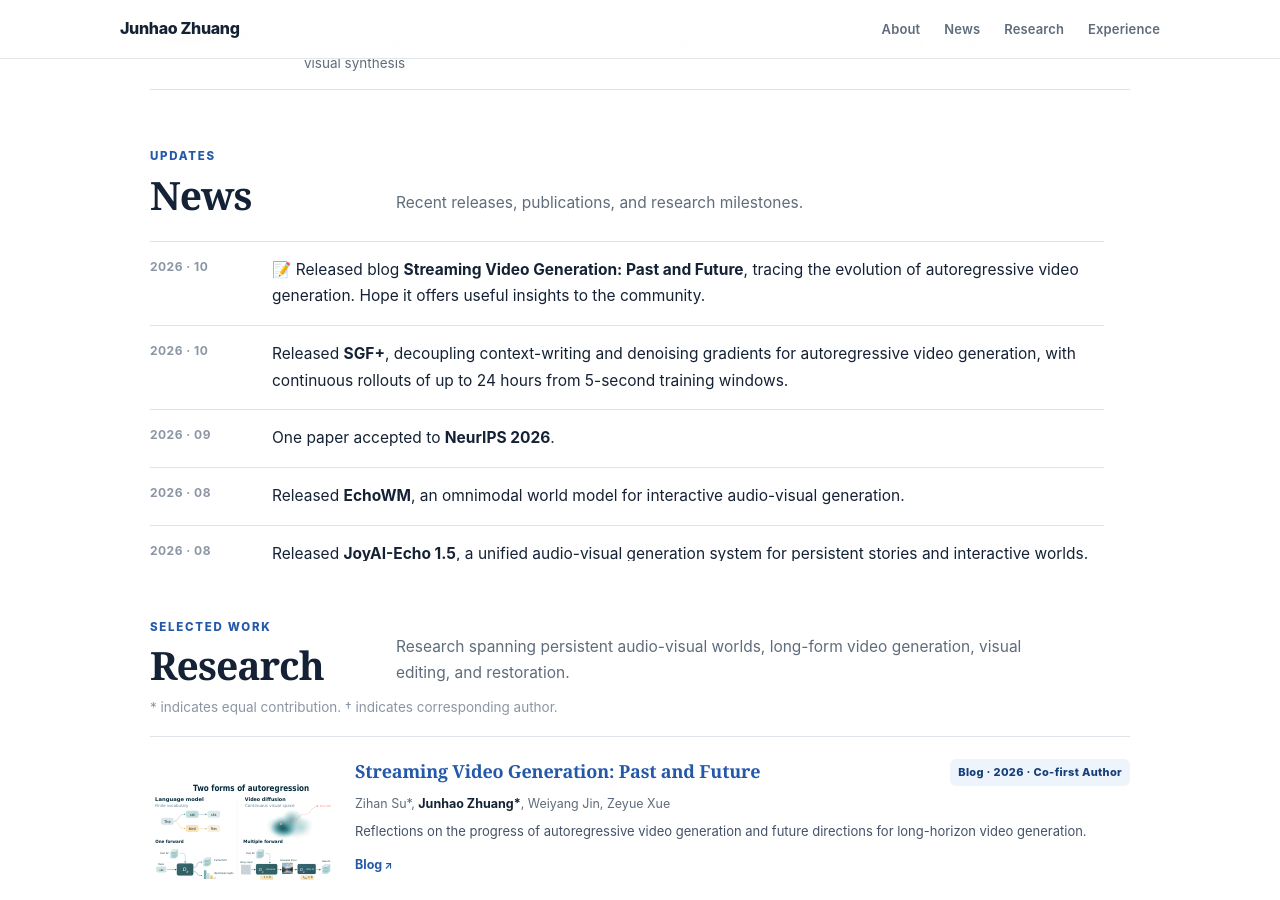
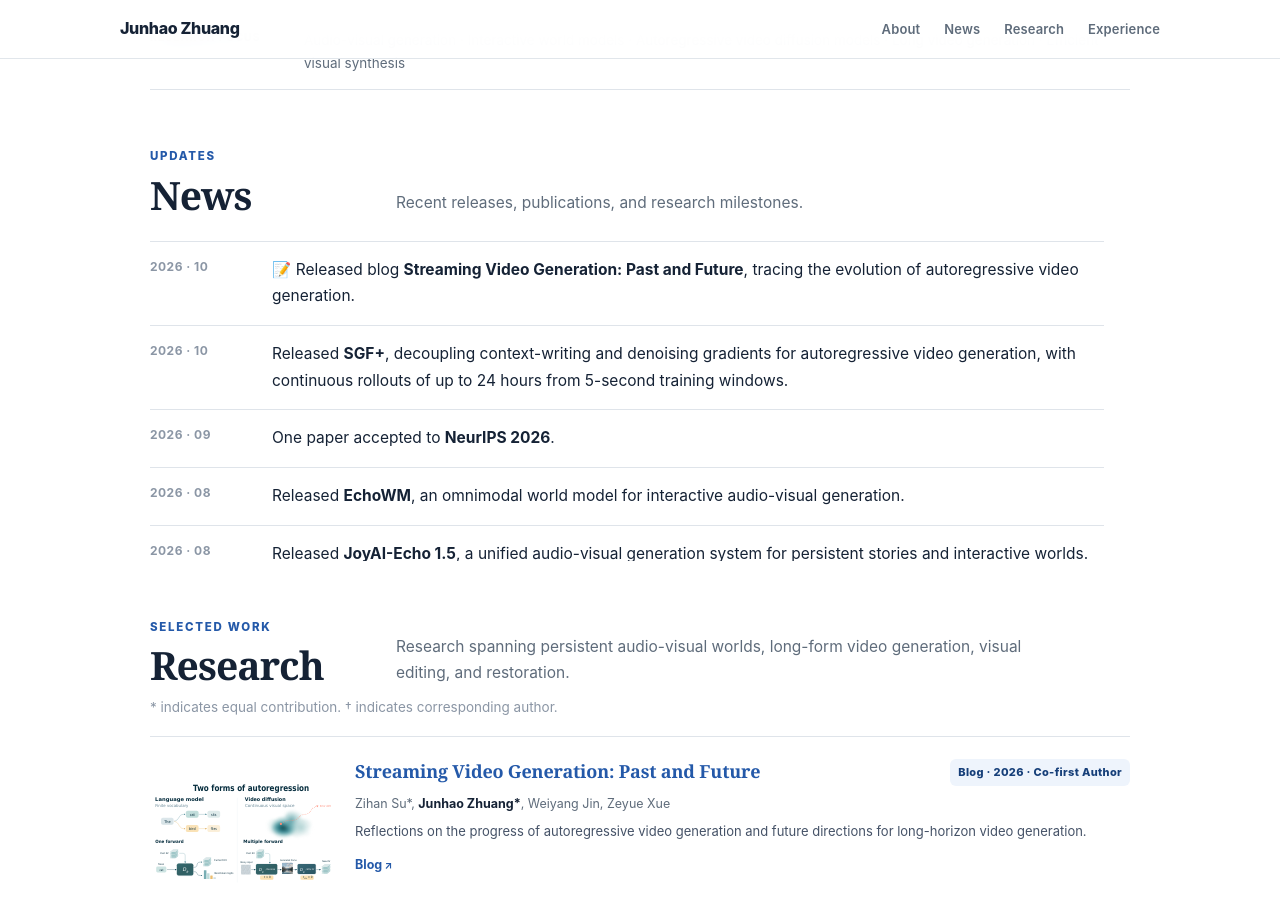
Before and after one commit to zhuang2002/zhuang2002.github.io, a Jekyll site: the page built from _pages/about.html, in a window 1280 px wide and 900 px high, scrolled down 812 px. Built offline with Jekyll 4.4.1, drawn with Linux system fonts in a browser that asks for light colours.

Commit message:
Remove closing sentence from blog news item

```diff
--- a/_pages/about.html
+++ b/_pages/about.html
@@ -313,7 +313,7 @@
       </div>
       <div class="news-scroll" role="region" aria-label="All news, scroll for earlier updates" tabindex="0">
       <ul class="news-list">
-        <li class="news-item"><span class="news-date">2026 · 10</span><span>📝 Released blog <a href="https://zihan-su.github.io/blog/sgf-plus/index.html" target="_blank" rel="noopener"><strong>Streaming Video Generation: Past and Future</strong></a>, tracing the evolution of autoregressive video generation. Hope it offers useful insights to the community.</span></li>
+        <li class="news-item"><span class="news-date">2026 · 10</span><span>📝 Released blog <a href="https://zihan-su.github.io/blog/sgf-plus/index.html" target="_blank" rel="noopener"><strong>Streaming Video Generation: Past and Future</strong></a>, tracing the evolution of autoregressive video generation.</span></li>
         <li class="news-item"><span class="news-date">2026 · 10</span><span>Released <a href="https://zihan-su.github.io/self-gradient-forcing-plus" target="_blank" rel="noopener"><strong>SGF+</strong></a>, decoupling context-writing and denoising gradients for autoregressive video generation, with continuous rollouts of up to 24 hours from 5-second training windows.</span></li>
         <li class="news-item"><span class="news-date">2026 · 09</span><span>One paper accepted to <a href="https://neurips.cc/"><strong>NeurIPS 2026</strong></a>.</span></li>
         <li class="news-item"><span class="news-date">2026 · 08</span><span>Released <a href="https://echo-team-joy-future-academy-jd.github.io/Echo-1.5-Page/wm/" target="_blank" rel="noopener"><strong>EchoWM</strong></a>, an omnimodal world model for interactive audio-visual generation.</span></li>
```
